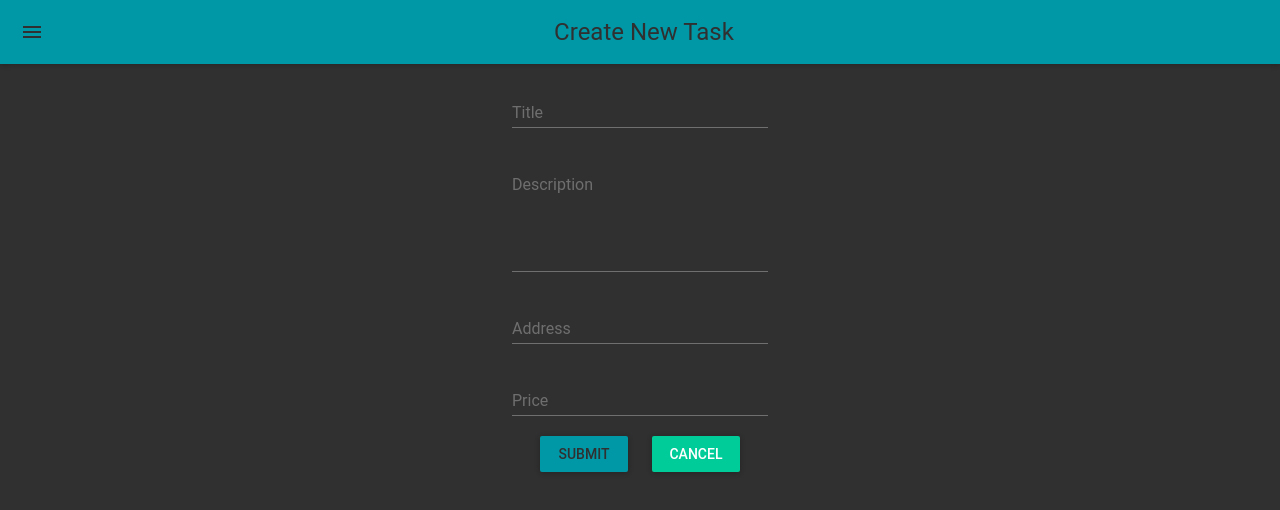
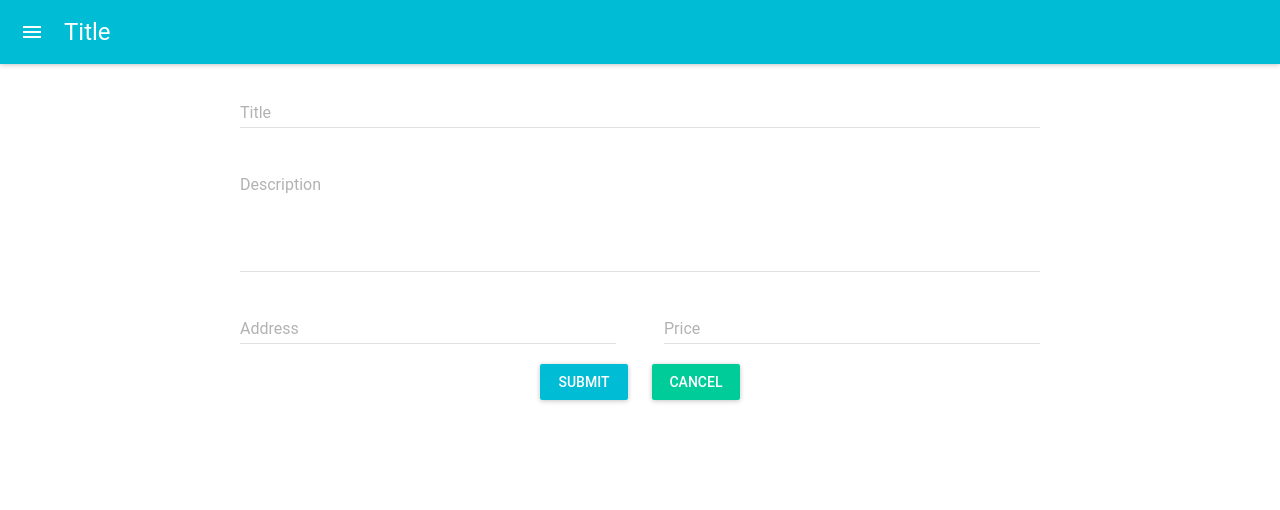
Before and after one commit to snhendo/snhendo.github.io, a React (Create React App) app: page / in a window 1280 px wide. Shown: the top 510 px of the page. Built offline with nearby package versions, Linux system fonts and the light colour scheme.

Commit message:
added appbardrawer and other pages

```diff
--- a/src/App.js
+++ b/src/App.js
@@ -5,6 +5,9 @@ import darkBaseTheme from 'material-ui/styles/baseThemes/darkBaseTheme';
 import MuiThemeProvider from 'material-ui/styles/MuiThemeProvider';
 import getMuiTheme from 'material-ui/styles/getMuiTheme';
 import NewTask from './NewTask';
+import TaskList from './TaskList';
+import Profile from './Profile';
+import Settings from './Settings';
 
 const DarkTheme = ({ children }) => (
   <MuiThemeProvider
@@ -18,14 +21,17 @@ const DarkTheme = ({ children }) => (
 class App extends Component {
   render() {
     return (
-      <DarkTheme>
+      <MuiThemeProvider>
         <div className="App"
-          style={{minHeight:'100vh', backgroundColor: '#303030'}}
+          style={{minHeight:'100vh'}}
         >
           {/* <Login /> */}
           <NewTask />
+          {/* <TaskList /> */}
+          {/* <Profile /> */}
+          {/* <Settings /> */}
         </div>
-      </DarkTheme>
+      </MuiThemeProvider>
     );
   }
 }
--- /dev/null
+++ b/src/AppBarDrawer.js
@@ -0,0 +1,48 @@
+import React, { Component } from 'react';
+import AppBar from 'material-ui/AppBar';
+import Drawer from 'material-ui/Drawer';
+import MenuItem from 'material-ui/MenuItem';
+
+
+class AppBarDrawer extends Component {
+
+    constructor(props) {
+      super(props); //boilerplate (needed for all class components that have state)
+
+      // initialize the state
+      this.state = {
+        open: false,
+        title: 'Title'
+      };
+    }
+
+    handleToggle = () => this.setState({open: !this.state.open});
+
+    handleClose = () => this.setState({open: false});
+
+
+    render() {
+      return (
+        <div className="AppBarDrawer">
+          <AppBar
+            title={this.state.title}
+            iconClassNameRight="muidocs-icon-navigation-expand-more"
+            onLeftIconButtonTouchTap={this.handleToggle}
+          />
+          <Drawer
+            docked={false}
+            width={175}
+            open={this.state.open}
+            onRequestChange={(open) => this.setState({open})}
+          >
+            <MenuItem onClick={this.handleClose}>Task List</MenuItem>
+            <MenuItem onClick={this.handleClose}>Profile</MenuItem>
+            <MenuItem onClick={this.handleClose}>Settings</MenuItem>
+            <MenuItem onClick={this.handleClose}>Log out</MenuItem>
+          </Drawer>
+        </div>
+      );
+    }
+  }
+
+  export default AppBarDrawer;
--- a/src/Login.js
+++ b/src/Login.js
@@ -2,14 +2,7 @@ import React, { Component } from 'react';
 import TextField from 'material-ui/TextField';
 import RaisedButton from 'material-ui/RaisedButton';
 import AppBar from 'material-ui/AppBar';
-
-
-const AppBar1 = () => (
-  <AppBar
-    title="Welcome to Tallr"
-    iconClassNameRight="muidocs-icon-navigation-expand-more"
-  />
-);
+import {grey700} from 'material-ui/styles/colors';
 
 
 class Login extends Component {
@@ -29,17 +22,27 @@ class Login extends Component {
   render() {
     return (
       <div className="Login">
-        <AppBar1 />
-        <h3>Log in or Sign up</h3>
+        <AppBar
+          title="Tallr"
+          iconClassNameRight="muidocs-icon-navigation-expand-more"
+          showMenuIconButton={false}
+        />
+        <h3 style={{color: grey700}}>Log in or Sign up</h3>
         <TextField
           floatingLabelText="Username"
         /><br/>
         <TextField
           floatingLabelText="Password"
         /><br/>
-            <RaisedButton label="Log in" primary={true} style={{margin: 12}} />
-            <RaisedButton backgroundColor="#00cc99" labelColor="#fff" label="Sign up" style={{margin:12}} />
-
+            <RaisedButton
+              label="Log in"
+              primary={true}
+              style={{margin: 12}} />
+            <RaisedButton
+            backgroundColor="#00cc99"
+            labelColor="#fff"
+            label="Sign up"
+            style={{margin:12}} />
       </div>
     );
   }
--- a/src/NewTask.js
+++ b/src/NewTask.js
@@ -1,15 +1,7 @@
 import React, { Component } from 'react';
 import TextField from 'material-ui/TextField';
 import RaisedButton from 'material-ui/RaisedButton';
-import AppBar from 'material-ui/AppBar';
-
-
-const AppBar1 = () => (
-  <AppBar
-    title="Create New Task"
-    iconClassNameRight="muidocs-icon-navigation-expand-more"
-  />
-);
+import AppBarDrawer from './AppBarDrawer';
 
 
 class NewTask extends Component {
@@ -25,26 +17,41 @@ class NewTask extends Component {
     };
   }
 
-
   render() {
     return (
-      <div className="NewTask">
-        <AppBar1 />
+      <div style={{ textAlign: 'left' }}
+        className="NewTask">
+        <AppBarDrawer />
+        <div style={{width: '85vw', margin: 'auto', maxWidth: '800px'}} >
           <TextField
             floatingLabelText="Title"
+            fullWidth={true}
+            //errorText="This field is required"
           /><br/>
           <TextField
             style={{textAlign: 'left'}}
             floatingLabelText="Description"
+            //errorText="This field is required"
             multiLine={true}
+            fullWidth={true}
             rows={4}
           /><br />
+          <div>
             <TextField
               floatingLabelText="Address"
-        /><br/>
+              style={{width: '47%',
+                minWidth: '272px',
+                display: 'inline-block',
+                marginRight: '6%'}}
+            />
             <TextField
               floatingLabelText="Price"
+              style={{width: '47%', minWidth: '272px', display: 'inline-block', }}
+              // errorText="This field is required"
             /><br/>
+          </div>
+        </div>
+        <div style={{textAlign: 'center'}}>
           <RaisedButton
             label="Submit"
             primary={true}
@@ -52,10 +59,11 @@ class NewTask extends Component {
           />
           <RaisedButton
             backgroundColor="#00cc99"
-          // labelColor="#fff"
+            labelColor="#fff"
             label="Cancel"
             style={{margin: 12}}
           />
+        </div>
       </div>
     );
   }
--- /dev/null
+++ b/src/Profile.js
@@ -0,0 +1,34 @@
+import React, { Component } from 'react';
+import TextField from 'material-ui/TextField';
+import RaisedButton from 'material-ui/RaisedButton';
+import AppBar from 'material-ui/AppBar';
+
+
+class Profile extends Component {
+
+  constructor(props) {
+    super(props); //boilerplate (needed for all class components that have state)
+
+    // initialize the state
+    this.state = {
+      textValue: '', // the current input value in the input tag
+      formValue: '',
+      submittedValue: []
+    };
+  }
+
+
+  render() {
+    return (
+      <div className="Profile">
+        <AppBar
+          title="Profile"
+          iconClassNameRight="muidocs-icon-navigation-expand-more"
+        />
+
+      </div>
+    );
+  }
+}
+
+export default Profile;
--- /dev/null
+++ b/src/Settings.js
@@ -0,0 +1,34 @@
+import React, { Component } from 'react';
+import TextField from 'material-ui/TextField';
+import RaisedButton from 'material-ui/RaisedButton';
+import AppBar from 'material-ui/AppBar';
+
+
+class Settings extends Component {
+
+  constructor(props) {
+    super(props); //boilerplate (needed for all class components that have state)
+
+    // initialize the state
+    this.state = {
+      textValue: '', // the current input value in the input tag
+      formValue: '',
+      submittedValue: []
+    };
+  }
+
+
+  render() {
+    return (
+      <div className="Settings">
+        <AppBar
+          title="Settings"
+          iconClassNameRight="muidocs-icon-navigation-expand-more"
+        />
+
+      </div>
+    );
+  }
+}
+
+export default Settings;
--- /dev/null
+++ b/src/TaskList.js
@@ -0,0 +1,29 @@
+import React, { Component } from 'react';
+import TextField from 'material-ui/TextField';
+import RaisedButton from 'material-ui/RaisedButton';
+import AppBarDrawer from './AppBarDrawer';
+
+
+class TaskList extends Component {
+
+  constructor(props) {
+    super(props); //boilerplate (needed for all class components that have state)
+
+    // initialize the state
+    this.state = {
+      textValue: '', // the current input value in the input tag
+      formValue: '',
+      submittedValue: []
+    };
+  }
+
+  render() {
+    return (
+      <div className="NewTask">
+        <AppBarDrawer title='Create New Task'/>
+      </div>
+    );
+  }
+}
+
+export default TaskList;
```
Lines whose indentation alone changed are shown as unchanged.
